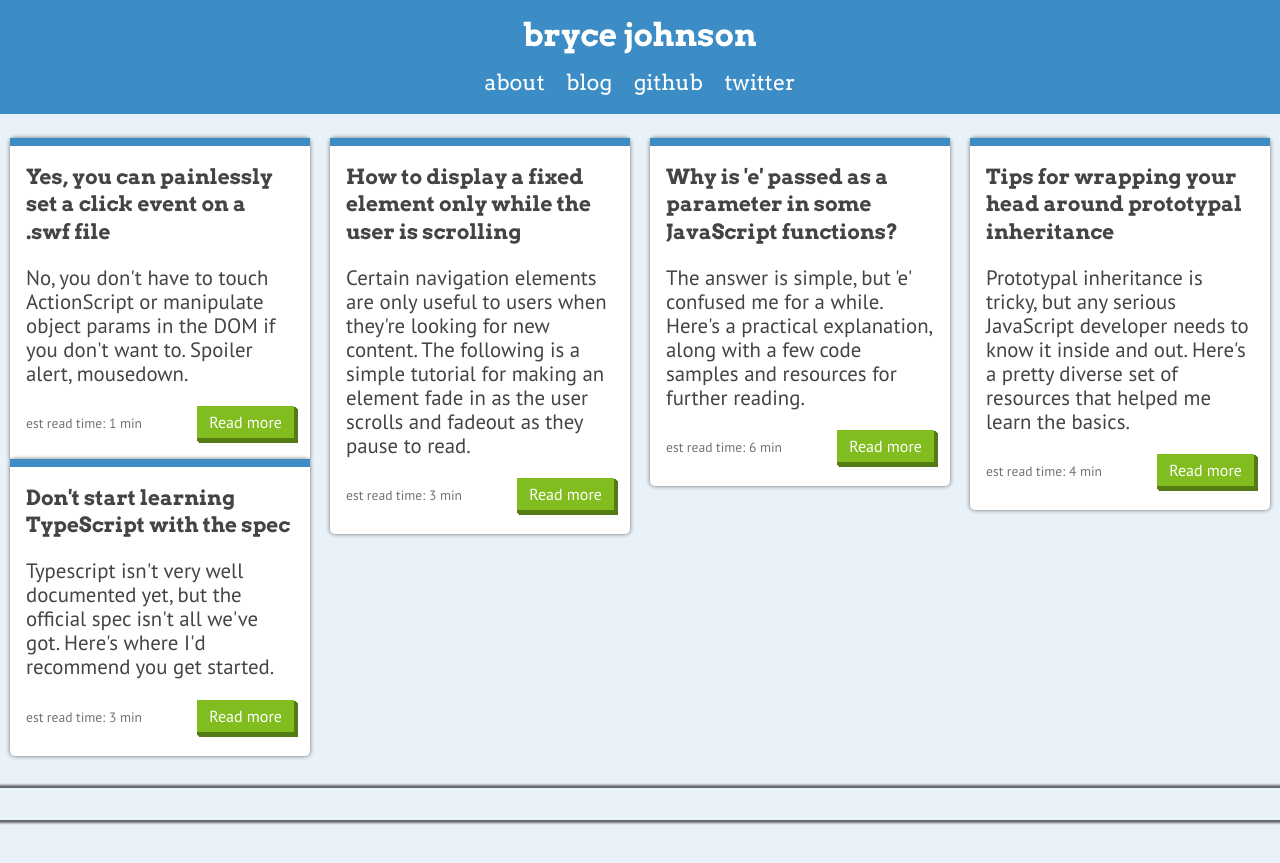
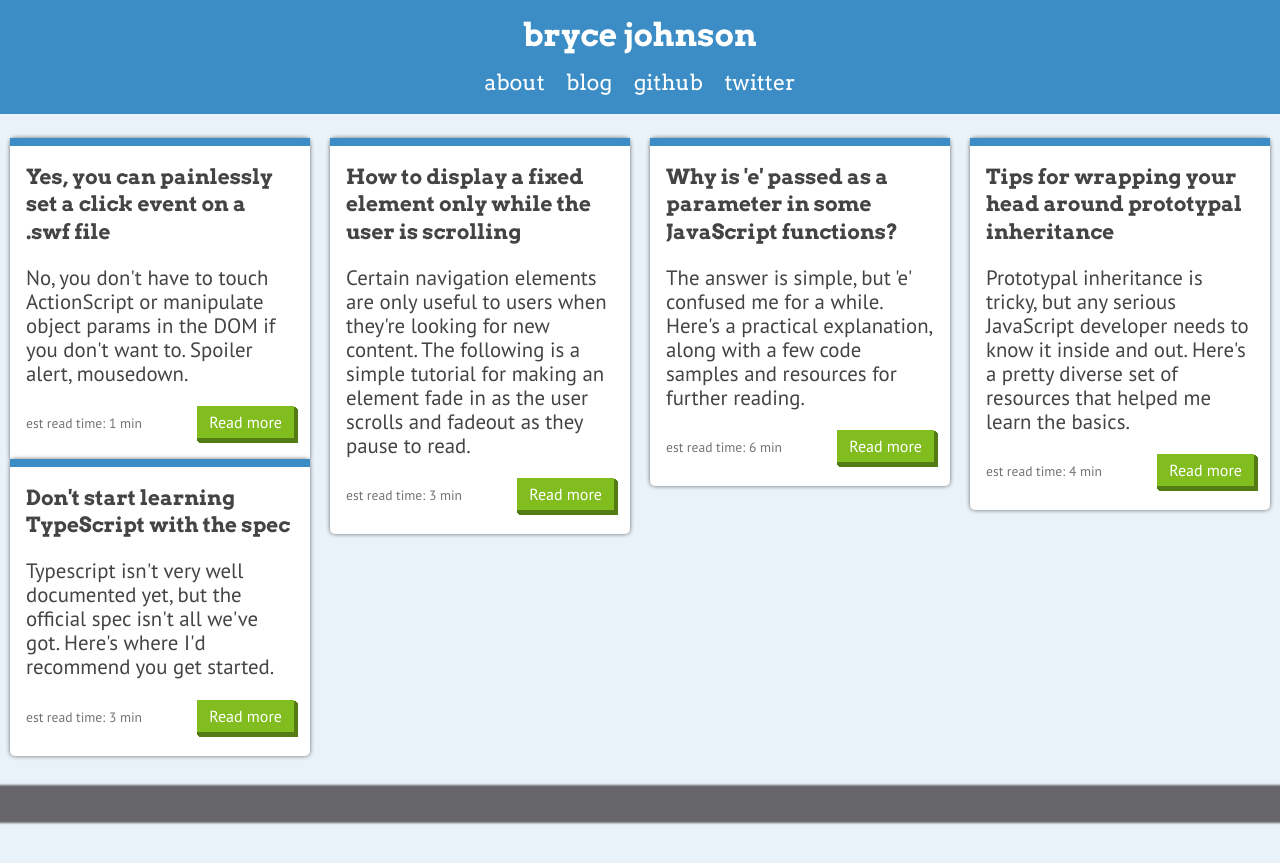
Before and after one commit to brycepj/devbryce-jekyll, a Jekyll site: the page built from index.html, in a window 1280 px wide. Shown: the top 863 px of the page. Built offline with Jekyll 4.4.1, drawn with Linux system fonts in a browser that asks for light colours.

Commit message:
blank commit

```diff
--- a/_scss/modules/_footer.scss
+++ b/_scss/modules/_footer.scss
@@ -3,7 +3,7 @@
 	padding:1em 0;
 	margin-top:2em;
 	box-shadow: 0 0 2px 3px $gray;
-	background-color:transparent;
+	background-color:$gray;
 	text-align: center;
 
 	& p {
--- a/css/style.css
+++ b/css/style.css
@@ -636,7 +636,7 @@ header {
   padding: 1em 0;
   margin-top: 2em;
   box-shadow: 0 0 2px 3px #66666a;
-  background-color: transparent;
+  background-color: #66666a;
   text-align: center;
 }
 .page-footer p {
```
